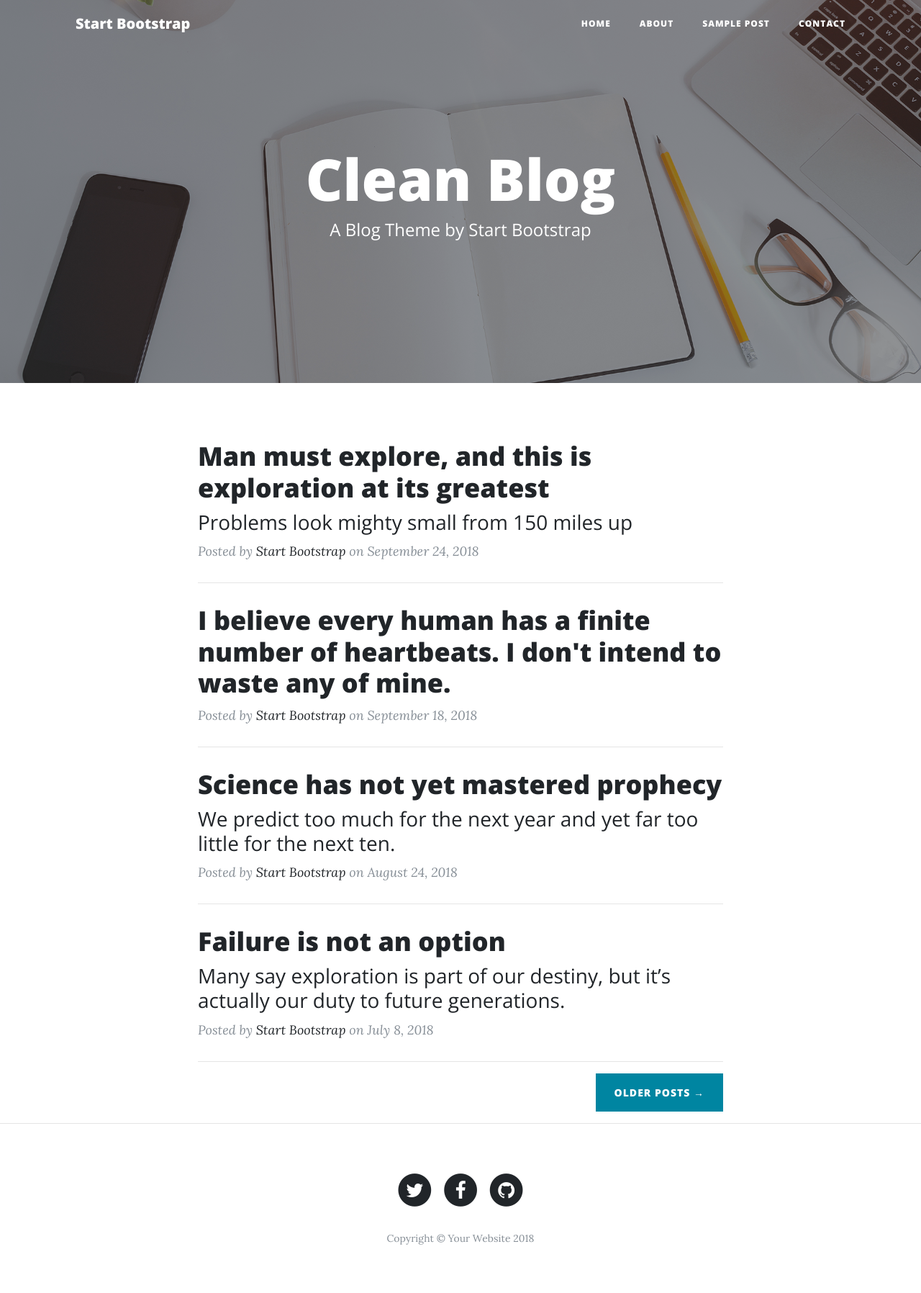
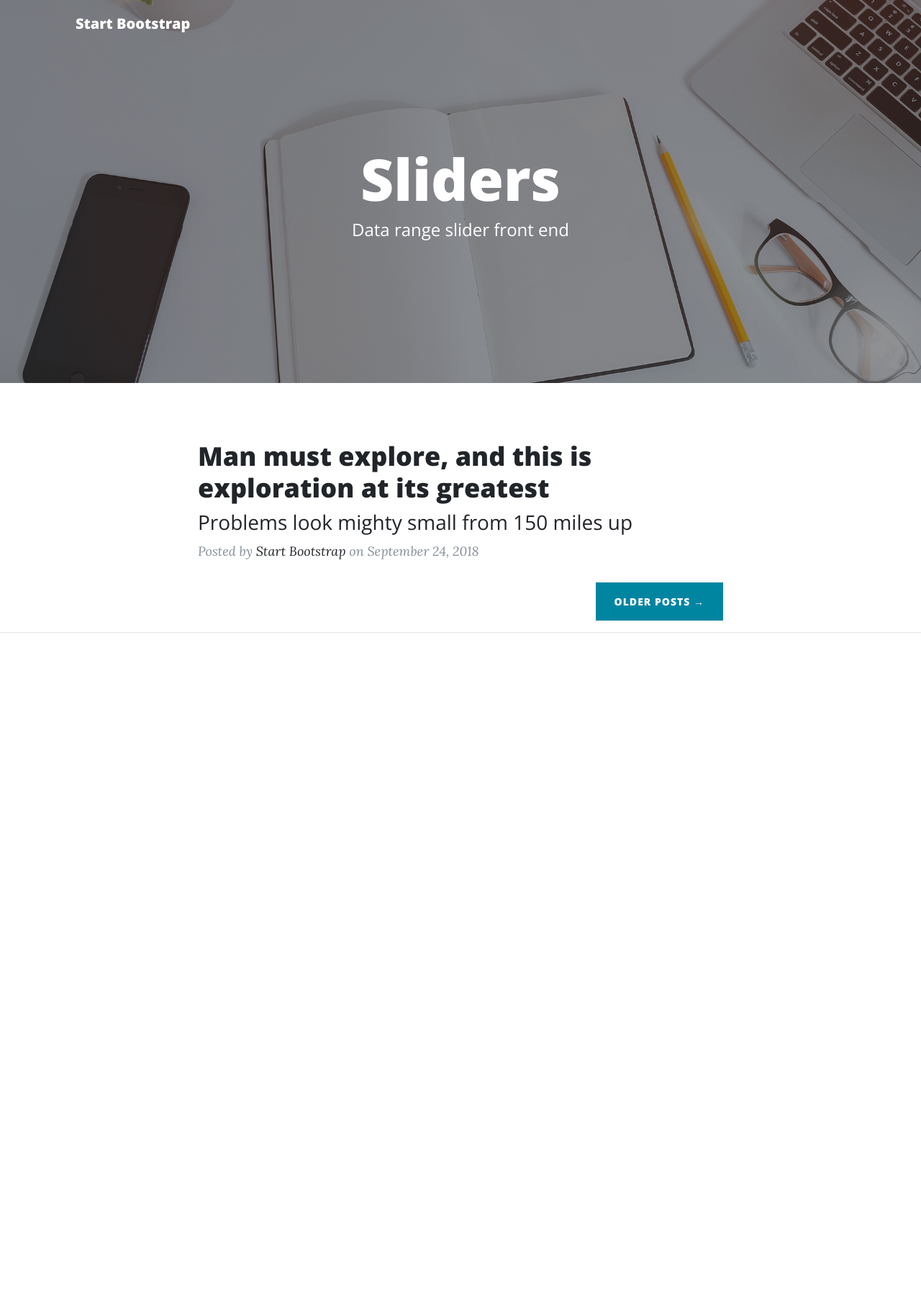
Before and after one commit to hmc-cs-tstannard/data_range_slider, a website: page index.html in a window 1280 px wide. Shown: the whole page at 72% size. After the commit the page ends 895 px from the top, so only its background shows below. Drawn offline with nearby package versions, Linux system fonts and the light colour scheme.

Commit message:
delete stuff

```diff
--- a/index.html
+++ b/index.html
@@ -33,22 +33,6 @@
           Menu
           <i class="fa fa-bars"></i>
         </button>
-        <div class="collapse navbar-collapse" id="navbarResponsive">
-          <ul class="navbar-nav ml-auto">
-            <li class="nav-item">
-              <a class="nav-link" href="index.html">Home</a>
-            </li>
-            <li class="nav-item">
-              <a class="nav-link" href="about.html">About</a>
-            </li>
-            <li class="nav-item">
-              <a class="nav-link" href="post.html">Sample Post</a>
-            </li>
-            <li class="nav-item">
-              <a class="nav-link" href="contact.html">Contact</a>
-            </li>
-          </ul>
-        </div>
       </div>
     </nav>
 
@@ -59,8 +43,8 @@
         <div class="row">
           <div class="col-lg-8 col-md-10 mx-auto">
             <div class="site-heading">
-              <h1>Clean Blog</h1>
-              <span class="subheading">A Blog Theme by Start Bootstrap</span>
+              <h1>Sliders</h1>
+              <span class="subheading">Data range slider front end</span>
             </div>
           </div>
         </div>
@@ -84,46 +68,6 @@
               <a href="#">Start Bootstrap</a>
               on September 24, 2018</p>
           </div>
-          <hr>
-          <div class="post-preview">
-            <a href="post.html">
-              <h2 class="post-title">
-                I believe every human has a finite number of heartbeats. I don't intend to waste any of mine.
-              </h2>
-            </a>
-            <p class="post-meta">Posted by
-              <a href="#">Start Bootstrap</a>
-              on September 18, 2018</p>
-          </div>
-          <hr>
-          <div class="post-preview">
-            <a href="post.html">
-              <h2 class="post-title">
-                Science has not yet mastered prophecy
-              </h2>
-              <h3 class="post-subtitle">
-                We predict too much for the next year and yet far too little for the next ten.
-              </h3>
-            </a>
-            <p class="post-meta">Posted by
-              <a href="#">Start Bootstrap</a>
-              on August 24, 2018</p>
-          </div>
-          <hr>
-          <div class="post-preview">
-            <a href="post.html">
-              <h2 class="post-title">
-                Failure is not an option
-              </h2>
-              <h3 class="post-subtitle">
-                Many say exploration is part of our destiny, but it’s actually our duty to future generations.
-              </h3>
-            </a>
-            <p class="post-meta">Posted by
-              <a href="#">Start Bootstrap</a>
-              on July 8, 2018</p>
-          </div>
-          <hr>
           <!-- Pager -->
           <div class="clearfix">
             <a class="btn btn-primary float-right" href="#">Older Posts &rarr;</a>
@@ -133,44 +77,6 @@
     </div>
 
     <hr>
-
-    <!-- Footer -->
-    <footer>
-      <div class="container">
-        <div class="row">
-          <div class="col-lg-8 col-md-10 mx-auto">
-            <ul class="list-inline text-center">
-              <li class="list-inline-item">
-                <a href="#">
-                  <span class="fa-stack fa-lg">
-                    <i class="fa fa-circle fa-stack-2x"></i>
-                    <i class="fa fa-twitter fa-stack-1x fa-inverse"></i>
-                  </span>
-                </a>
-              </li>
-              <li class="list-inline-item">
-                <a href="#">
-                  <span class="fa-stack fa-lg">
-                    <i class="fa fa-circle fa-stack-2x"></i>
-                    <i class="fa fa-facebook fa-stack-1x fa-inverse"></i>
-                  </span>
-                </a>
-              </li>
-              <li class="list-inline-item">
-                <a href="#">
-                  <span class="fa-stack fa-lg">
-                    <i class="fa fa-circle fa-stack-2x"></i>
-                    <i class="fa fa-github fa-stack-1x fa-inverse"></i>
-                  </span>
-                </a>
-              </li>
-            </ul>
-            <p class="copyright text-muted">Copyright &copy; Your Website 2018</p>
-          </div>
-        </div>
-      </div>
-    </footer>
-
     <!-- Bootstrap core JavaScript -->
     <script src="vendor/jquery/jquery.min.js"></script>
     <script src="vendor/bootstrap/js/bootstrap.bundle.min.js"></script>
@@ -178,6 +84,8 @@
     <!-- Custom scripts for this template -->
     <script src="js/clean-blog.min.js"></script>
 
+
+
   </body>
 
 </html>
```
Also changed, not shown: about.html (deleted, +0 -129 lines), contact.html (deleted, +0 -169 lines).
